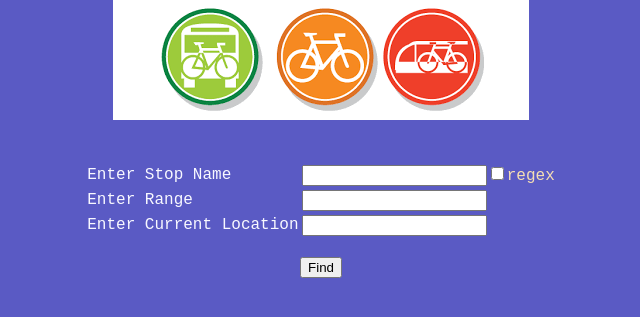
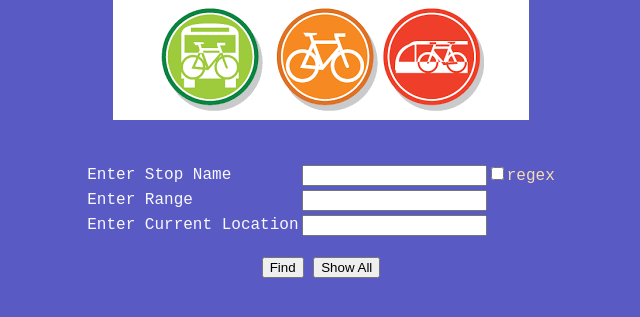
Before and after one commit to sylvaus/project_stop_finder, a Flask app: template gui/templates/index.html in a window 1280 px wide. Shown: the part 81-398 px from the top of the page, without its empty margins (319-959 px from the left). Run offline with Flask 2, Linux system fonts and the light colour scheme; the template is opened without the code that fills it, so the values that code supplies are empty.

Commit message:
Added a show all option

```diff
--- a/gui/app.py
+++ b/gui/app.py
@@ -25,6 +25,7 @@ class GUIParameters:
     rangefloat: float
     current_location_latitude: float
     current_location_longitude: float
+    show_all_bool: bool
 
 @dataclass
 class StopDistance:
@@ -36,6 +37,7 @@ range_:str
 rgx_:str
 current_location_:str
 response_: str
+show_all_: str
 
 
 SAMPLE_STOPS = [
@@ -72,16 +74,20 @@ def index():
     global current_location_
     global rgx_
     global response_
+    global show_all_
 
-    parameters = GUIParameters(False, 0.0, 0.0, 0.0)
+    parameters = GUIParameters(False, 0.0, 0.0, 0.0, False)
 
     if request.method == 'POST':
         parse_data()
         set_parameters(parameters)
-        refresh_page(parameters.current_location_latitude, parameters.current_location_longitude)
-        return_stops_name(parameters.rgxbool, parameters.current_location_latitude, parameters.current_location_longitude)
-        return_stops_in_range(parameters.current_location_latitude, parameters.current_location_longitude, parameters.rangefloat)
-        return_stops_name_in_range(parameters.current_location_latitude, parameters.current_location_longitude, parameters.rangefloat, parameters.rgxbool)
+        if parameters.show_all_bool:
+            show_all(parameters.show_all_bool)
+        else:
+            refresh_page(parameters.current_location_latitude, parameters.current_location_longitude)
+            return_stops_name(parameters.rgxbool, parameters.current_location_latitude, parameters.current_location_longitude)
+            return_stops_in_range(parameters.current_location_latitude, parameters.current_location_longitude, parameters.rangefloat)
+            return_stops_name_in_range(parameters.current_location_latitude, parameters.current_location_longitude, parameters.rangefloat, parameters.rgxbool)
     return response_
 
 
@@ -90,11 +96,13 @@ def parse_data():
     global range_
     global current_location_
     global rgx_
+    global show_all_
 
     stop_ = request.form['stop']
     range_ = request.form['range']
     current_location_ = request.form['current_location']
     rgx_ = request.form.get('rgx')
+    show_all_ = request.form.get('Show All')
 
 
 def set_parameters(parameters: GUIParameters):
@@ -110,6 +118,15 @@ def set_parameters(parameters: GUIParameters):
         current_location_list = current_location_.split(',')
         parameters.current_location_latitude = float(current_location_list[0])
         parameters.current_location_longitude = float(current_location_list[1])
+    if show_all_ == "Show All":
+            parameters.show_all_bool = True
+
+
+def show_all(show_stops:bool):
+    global response_
+
+    if show_stops:
+            response_ = render_template('index.html', result = send_stop_name(SAMPLE_STOPS))
 
 
 def refresh_page(current_location_latitude: float, current_location_longitude: float):
--- a/gui/static/css/main.css
+++ b/gui/static/css/main.css
@@ -9,6 +9,15 @@ table{
     justify-content: space-evenly;
     text-align: left;
 }
+
+td{
+    color: aqua;
+}
+
+th{
+    border-bottom: solid;
+}
+
 label{
     text-shadow: darkslategrey;
     color: ghostwhite;
--- a/gui/templates/index.html
+++ b/gui/templates/index.html
@@ -32,8 +32,11 @@
             <br>
             <div>
                 <input type="submit" value="Find">
+                <input type="submit" value="Show All">
             </div>
         </form>
+
+        <br><br>
 
         {% if lstName %} {% autoescape false %}
         <table>
@@ -68,7 +71,14 @@
         {% endautoescape %} {% endif %}
 
         {% if result %} {% autoescape false %}
-        <p style="color: aqua;">{{ result }}</p>
+        <table>
+            <tr style="text-align: center;">
+                <th>Stop name</th>
+            </tr>
+            <tr>
+                <td>{{ result }}</td>
+            </tr>
+        </table>
         {% endautoescape %} {% endif %}
 
     </div>
```
